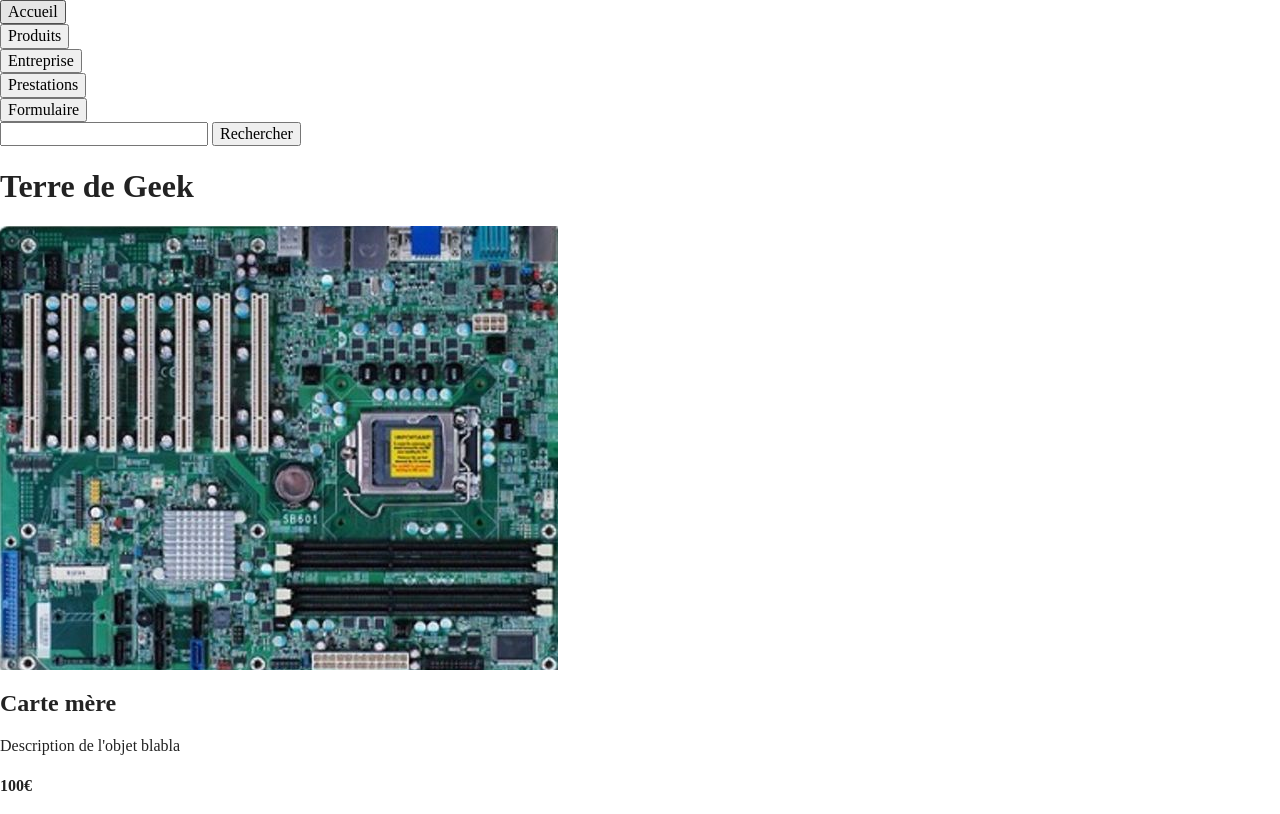
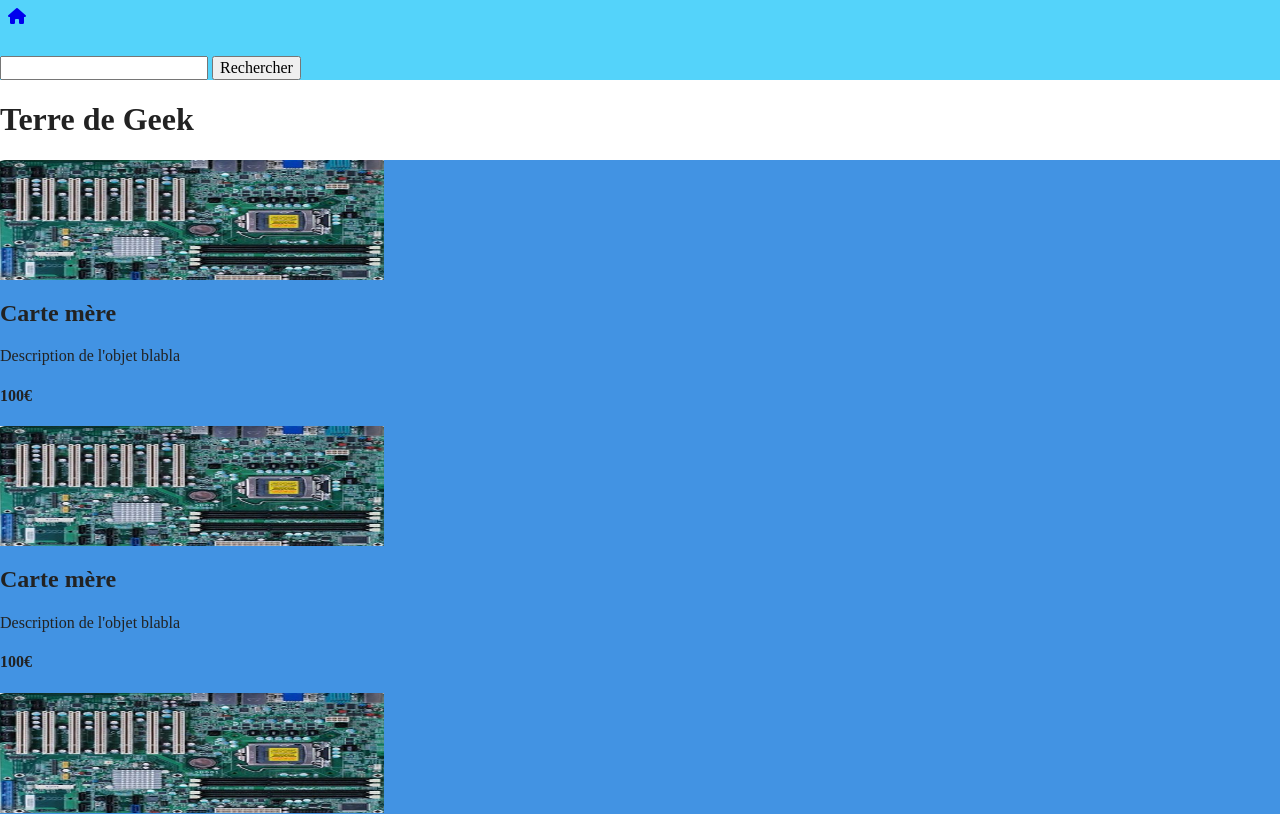
Before and after one commit to DavidVXBLD/TerreDeGeekResponsive, a website built with Parcel: page index.html in a window 1280 px wide. Shown: the top 814 px of the page. Built offline with nearby package versions, Linux system fonts and the light colour scheme.

Commit message:
earlyCSS

```diff
--- a/css/main.css
+++ b/css/main.css
@@ -84,12 +84,47 @@ textarea {
 }
 
 /* ==========================================================================
-   Author's custom styles
-   ========================================================================== */
+Author's custom styles
+========================================================================== */
+
+
+
+nav {
+  background-color: #54D3FA;
+  display: flex;
+  flex-direction: column;
+  justify-content: space-between;
+  height: 10vh;
+}
+
+.pagesButtons {
+  display: flex;
+  flex-direction: row;
+  flex-wrap: wrap;
+  margin: 0.5em;
+  width: 100%;
+}
+
+.buttons {
+  border-radius: 50%;
+}
+
+main {
+  background-color: #4293E3 ;
+}
+
+.img {
+  width: 30vw;
+  height: 15vh;
+}
+footer {
+  background-color: #54D3FA;
+}
+
 
 /* ==========================================================================
-   Helper classes
-   ========================================================================== */
+Helper classes
+========================================================================== */
 
 /*
  * Hide visually and from screen readers
--- a/index.html
+++ b/index.html
@@ -21,12 +21,12 @@
   <!-- ###############################################    NAV   ###################################################### -->
   <nav>
 
-    <div>
-      <form action="index.html"><input type="submit" value="Accueil" /></form>
-      <form action="produits.html"><input type="submit" value="Produits" /></form>
-      <form action="entreprise.html"><input type="submit" value="Entreprise" /></form>
-      <form action="prestation.html"><input type="submit" value="Prestations" /></form>
-      <form action="formulaire.html"><input type="submit" value="Formulaire" /></form>
+    <div class="pagesButtons">
+      <a href="index.html"><i class="fas fa-home"></i></a>
+      <a href="produits.html"></a>
+      <a href="entreprise.html"></a>
+      <a href="prestation.html"></a>
+      <a href="formulaire.html"></a>
     </div>
 
     <div>
@@ -45,7 +45,7 @@
   <main>
 
     <section>
-      <img src="img/carteMere.jpeg" alt="Carte mère">
+      <img class="img" src="img/carteMere.jpeg" alt="Carte mère">
       <div>
         <h2>Carte mère</h2>
         <p>Description de l'objet blabla</p>
@@ -54,7 +54,7 @@
     </section>
 
     <section>
-      <img src="img/carteMere.jpeg" alt="Carte mère">
+      <img class="img" src="img/carteMere.jpeg" alt="Carte mère">
       <div>
         <h2>Carte mère</h2>
         <p>Description de l'objet blabla</p>
@@ -63,7 +63,7 @@
     </section>
 
     <section>
-      <img src="img/carteMere.jpeg" alt="Carte mère">
+      <img class="img" src="img/carteMere.jpeg" alt="Carte mère">
       <div>
         <h2>Carte mère</h2>
         <p>Description de l'objet blabla</p>
@@ -94,7 +94,7 @@
     </article>
   </footer>
 
-
+  <script src="https://kit.fontawesome.com/f69a7174c4.js" crossorigin="anonymous"></script>
   <script src="js/vendor/modernizr-3.11.2.min.js"></script>
   <script src="js/plugins.js"></script>
   <script src="js/main.js"></script>
```
